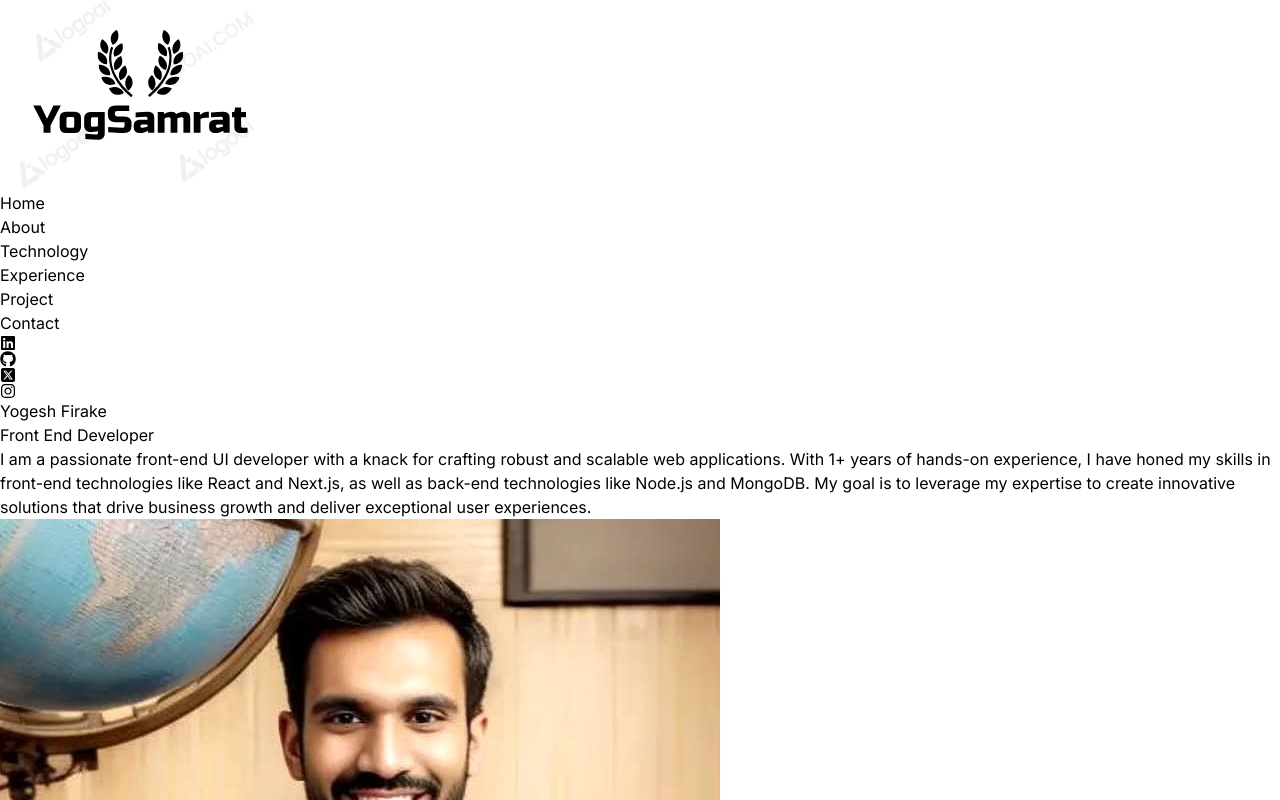
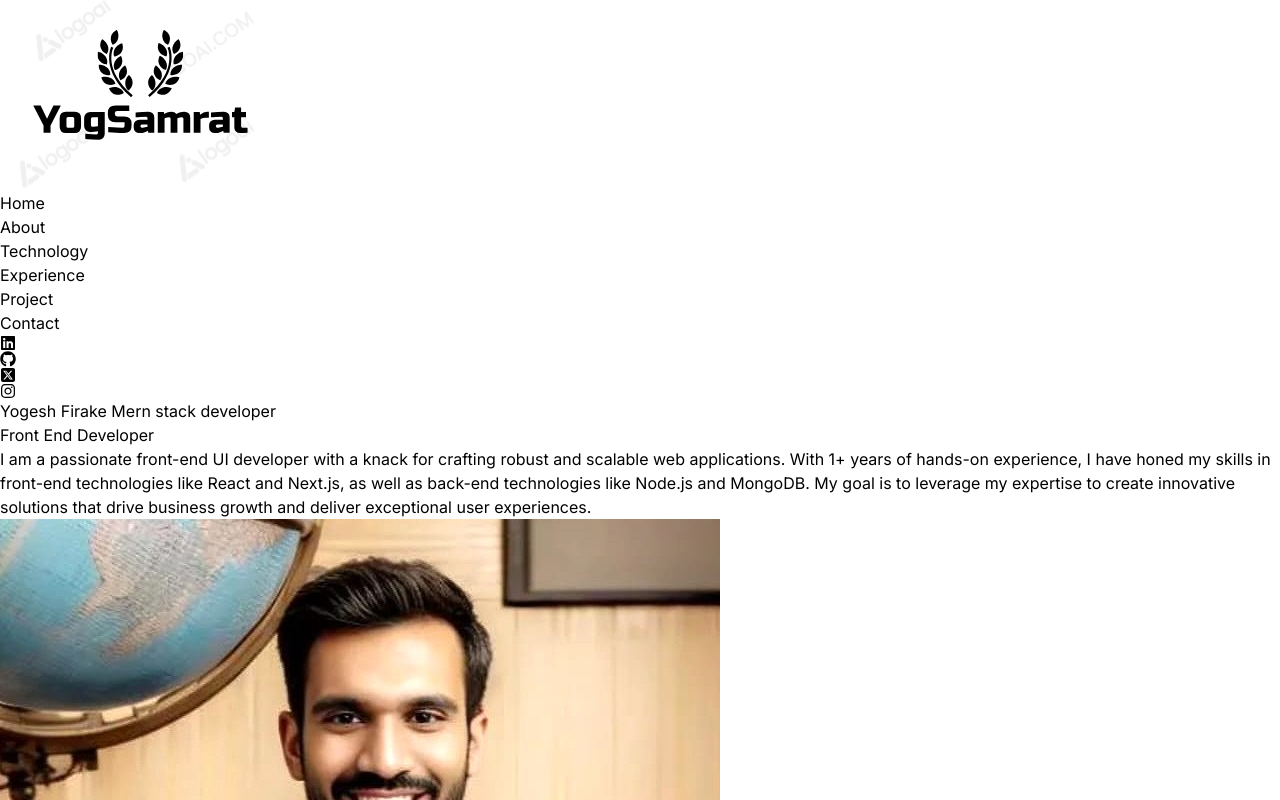
Before and after one commit to YogeshFirake/Personal-Portfolio, a React (Vite) app: page / in a window 1280 px wide. Shown: the top 800 px of the page. Built offline with nearby package versions, Linux system fonts and the light colour scheme.

Commit message:
add heading

```diff
--- a/src/componants/Hero.jsx
+++ b/src/componants/Hero.jsx
@@ -9,7 +9,7 @@
                     <div className="flex flex-col item-center lg:item-start">
                         <h1
 
-                        className="pb-16 text-5xl font-Bold tracking-tight lg:mg-16 lg:text-5xl" >Yogesh Firake</h1>
+                        className="pb-16 text-5xl font-Bold tracking-tight lg:mg-16 lg:text-5xl" >Yogesh Firake   Mern stack developer</h1>
                         <span className="pg-gradient-to-r from-pink-300 via-slate-500 to-purplr-500 bg-clip-text text-4xl tracking-tight text-transperent">Front End Developer</span>
                         <p className="my-2 max-w-xl py-6 font-light text-justify tracking-tighter">{HERO_CONTENT}</p>
                     </div>
```
